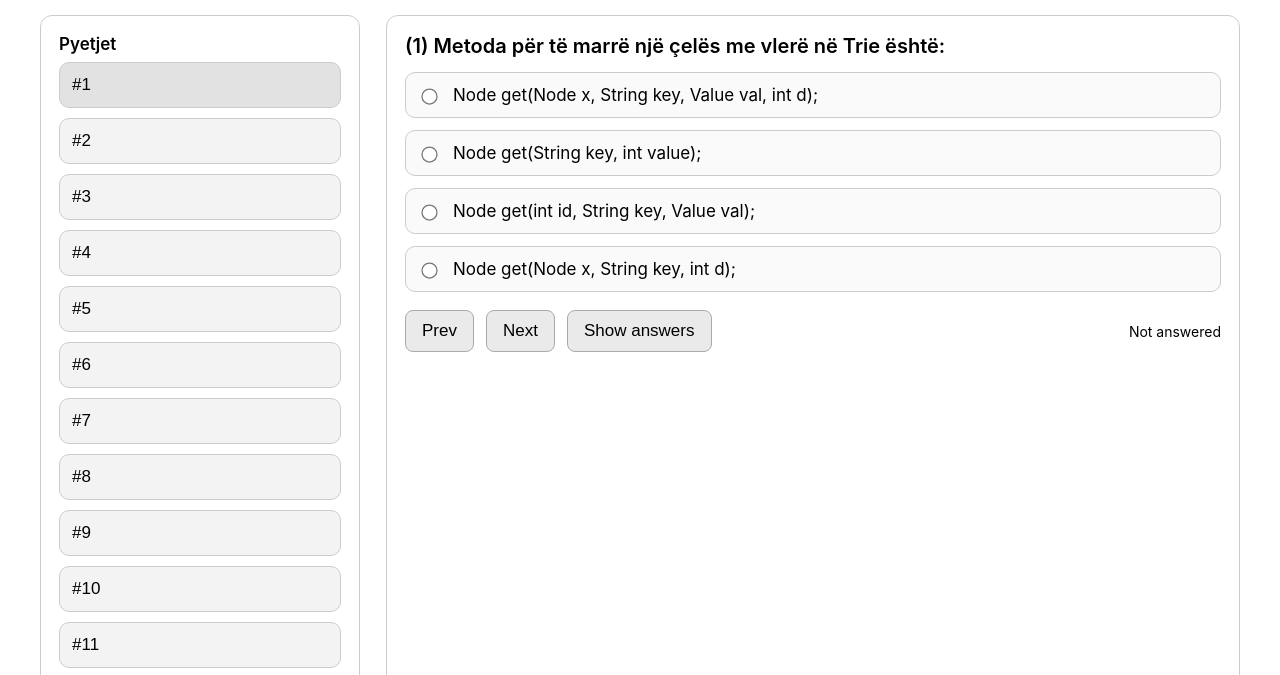
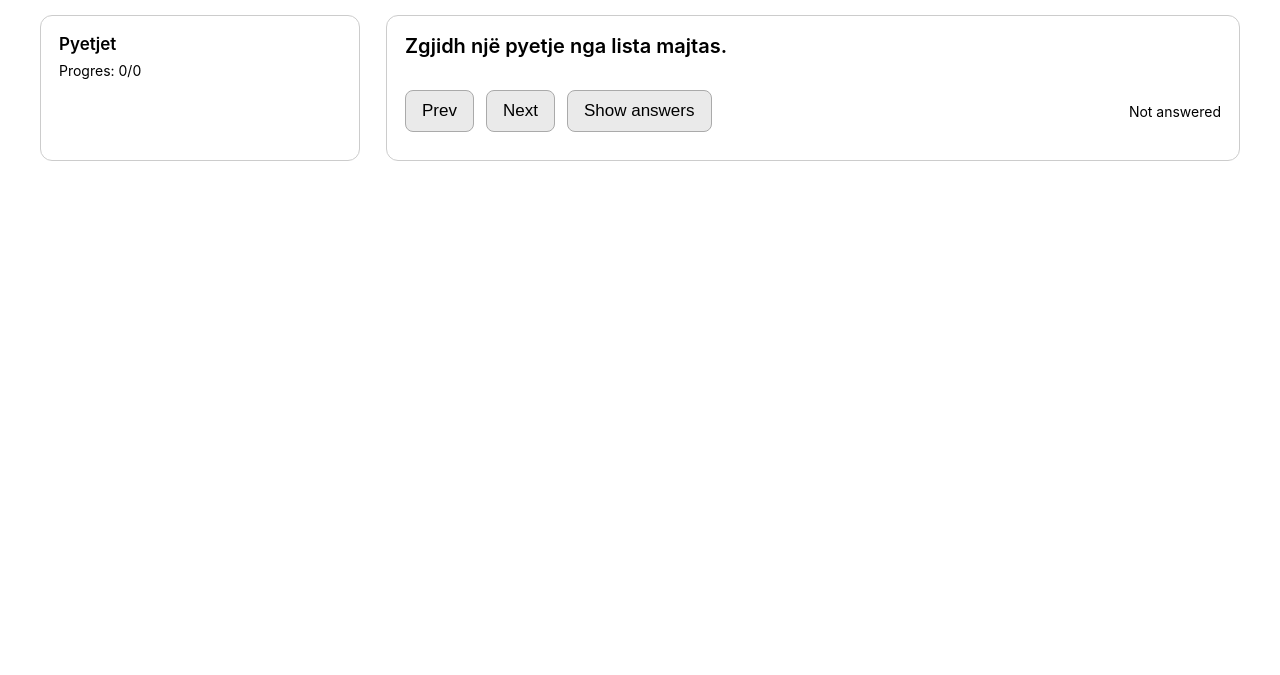
Before and after one commit to bllaBllaBlla0000/bllaBllaBlla0002, a plain HTML site: page index.html in a window 1280 px wide. Shown: the part 96-771 px from the top of the page. Drawn offline with Linux system fonts and the light colour scheme.

Commit message:
Update index.html
s

```diff
--- a/index.html
+++ b/index.html
@@ -102,217 +102,7 @@
   </div>
 
     <script>
-        // --- QUESTIONS: you can replace/extend this array ---
        const questions = [
-  // ==================== MULTIPLE CHOICE ====================
-  {
-    question: "Metoda për të marrë një çelës me vlerë në Trie është:",
-    options: [
-      "Node get(Node x, String key, Value val, int d);",
-      "Node get(String key, int value);",
-      "Node get(int id, String key, Value val);",
-      "Node get(Node x, String key, int d);"
-    ],
-    correct: [3]
-  },
-  {
-    question: "Për autocomplete preferohet të përdoret:",
-    options: ["Brute Force", "R-Way Tries", "Rabin-Karp", "NFA"],
-    correct: [1]
-  },
-  {
-    question: "Për Bellman-Ford duhet të mos ketë:",
-    options: ["Cikël negativ", "Pesha negative", "Relaksim", "Një kalim"],
-    correct: [0]
-  },
-  {
-    question: "Algoritmet për Substring Search janë:",
-    options: ["Boyer-Moore", "Brute Force", "Key Logger", "Rabin-Karp"],
-    correct: [0, 1]
-  },
-  {
-    question: "Kompleksiteti kohor i LSD varet nga:",
-    options: ["Radix", "Gjatësia e stringut", "Prefix i përbashkët", "Pattern"],
-    correct: [0, 1]
-  },
-  {
-    question: "Anomali në undirected graph janë:",
-    options: ["DFS", "Self-loop", "Parallel-edges", "Connected Components"],
-    correct: [1, 2]
-  },
-  {
-    question: "Metodat kryesore për Binary Standard Output janë:",
-    options: [
-      "void write(boolean b)",
-      "void write(char c)",
-      "void write(char c, int r)",
-      "void write(Node x, String key, Value val, int d)"
-    ],
-    correct: [0, 1]
-  },
-  {
-    question: "Grafi mund të paraqitet me:",
-    options: ["Matrices", "Adjacency Lists", "Heap", "List of edges"],
-    correct: [0, 1, 3]
-  },
-  {
-    question: "Operacionet kryesore te string janë:",
-    options: ["Index", "Concatenation", "Wildcard", "Length"],
-    correct: [0, 1, 2, 3]
-  },
-  {
-    question: "Algoritme për MST janë:",
-    options: ["Greedy", "Topological Order", "Kosaraju-Sharir", "Prim"],
-    correct: [0, 3]
-  },
-  {
-    question: "Data compression bëhet për shkak të:",
-    options: ["Kursen kohën", "Decoding", "Encoding", "Redundancy"],
-    correct: [0, 3]
-  },
-  {
-    question: "Operacionet në Regex janë:",
-    options: ["*", "{k}", "Substring class", "Capital class", "+"],
-    correct: [0, 1, 4]
-  },
-  {
-    question: "Për fingerprint preferohet:",
-    options: ["Boyer-Moore", "DFA", "NFA", "Rabin-Karp"],
-    correct: [1]
-  },
-  {
-    question: "Teknika për multi-pattern search:",
-    options: ["Regex", "Boyer-Moore", "Rabin-Karp", "LZW"],
-    correct: [0, 1, 2]
-  },
-  {
-    question: "Metoda që kthen rrugën më të shkurtër nga burimi:",
-    options: [
-      "distTo(v)",
-      "pathTo(v)",
-      "distTo(v,w)",
-      "Iterable<DirectedEdge> pathTo(v)"
-    ],
-    correct: [1, 3]
-  },
-  {
-    question: "Ngjashmëri mes Huffman dhe LZW:",
-    options: ["Trie", "Dekodim i menjëhershëm", "Real-time", "Adaptive"],
-    correct: [3]
-  },
-  {
-    question: "Metoda që kthen peshën totale të MST-së:",
-    options: ["weight()", "edges()", "check()", "weight(G)"],
-    correct: [0]
-  },
-  {
-    question: "SPT me Bellman-Ford paraqitet me:",
-    options: ["distTo[] + edgeTo[]", "pathTo[]", "weight[]", "addEdge()"],
-    correct: [0]
-  },
-
-  // ==================== TRUE / FALSE (në format multiple choice) ====================
-  {
-    question: "Rruga është sekuencë kulmesh të lidhura me segmente.",
-    options: ["True", "False"],
-    correct: [0]
-  },
-  {
-    question: "Një spanning tree duhet të jetë ciklik.",
-    options: ["True", "False"],
-    correct: [1]
-  },
-  {
-    question: "Las Vegas Rabin-Karp ndalon kur gjen false collision.",
-    options: ["True", "False"],
-    correct: [0]
-  },
-  {
-    question: "Cikli Eulerian përshkon çdo brinje saktësisht një herë.",
-    options: ["True", "False"],
-    correct: [0]
-  },
-  {
-    question: "ε-transicionet në NFA ruhen në digraph.",
-    options: ["True", "False"],
-    correct: [0]
-  },
-  {
-    question: "Dijkstra worst-case është E log V (me binary heap).",
-    options: ["True", "False"],
-    correct: [0]
-  },
-  {
-    question: "Ford-Fulkerson lejon kapacitete negative.",
-    options: ["True", "False"],
-    correct: [1]
-  },
-  {
-    question: "Min-cut = Max-flow gjithmonë.",
-    options: ["True", "False"],
-    correct: [0]
-  },
-  {
-    question: "Topological sort nuk ekziston nëse ka cikël.",
-    options: ["True", "False"],
-    correct: [0]
-  },
-  {
-    question: "Brute Force substring search mund të mos gjejë të gjitha rezultatet.",
-    options: ["True", "False"],
-    correct: [1]
-  },
-  {
-    question: "Longest Path përdoret në GPS për navigim.",
-    options: ["True", "False"],
-    correct: [1]
-  },
-  {
-    question: "Key-Indexed Counting është linear në R + N.",
-    options: ["True", "False"],
-    correct: [0]
-  },
-  {
-    question: "LSD shpenzon më shumë memori se MSD.",
-    options: ["True", "False"],
-    correct: [1]
-  },
-  {
-    question: "NFA për Regex përdor Queue për ε-transitions.",
-    options: ["True", "False"],
-    correct: [1]
-  },
-  {
-    question: "Kompleksiteti i Dijkstra-s është linear.",
-    options: ["True", "False"],
-    correct: [1]
-  },
-  {
-    question: "Wildcard '.' mund të jetë bosh ose çdo karakter.",
-    options: ["True", "False"],
-    correct: [0]
-  },
-  {
-    question: "Një graf mund të ketë më shumë se një topological sort.",
-    options: ["True", "False"],
-    correct: [0]
-  },
-  {
-    question: "Implementimi i DFS bëhet me Queue.",
-    options: ["True", "False"],
-    correct: [1]
-  },
-  {
-    question: "Në DFS dhe BFS çdo kulm vizitohet vetëm një herë.",
-    options: ["True", "False"],
-    correct: [0]
-  },
-  {
-    question: "Kruskal dhe Prim janë algoritme Greedy.",
-    options: ["True", "False"],
-    correct: [0]
-  }
-];
 
 console.log("Totali: " + questions.length + " pyetje gati për provim!");
         // ---------------------------------------------------
```
